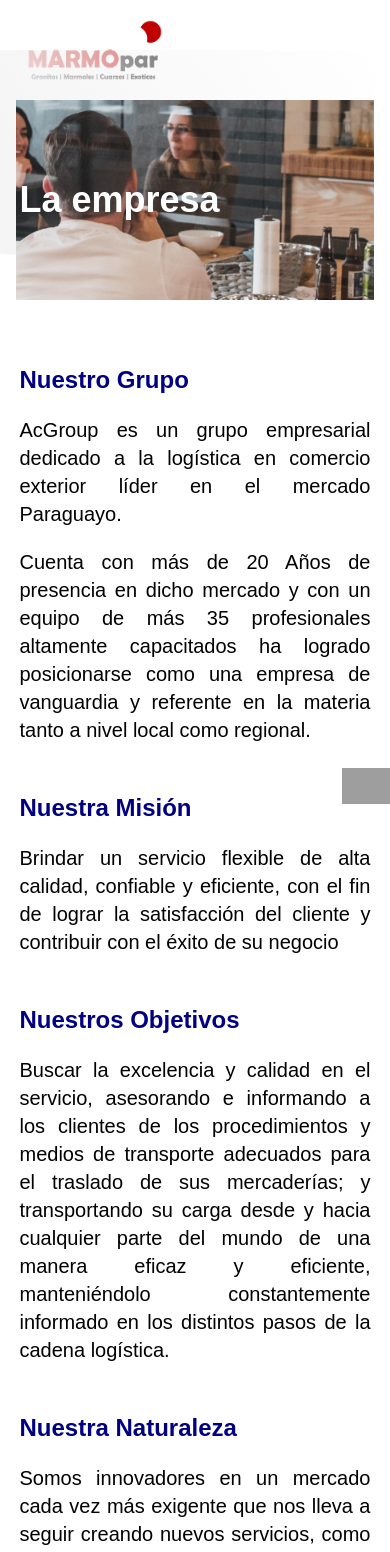
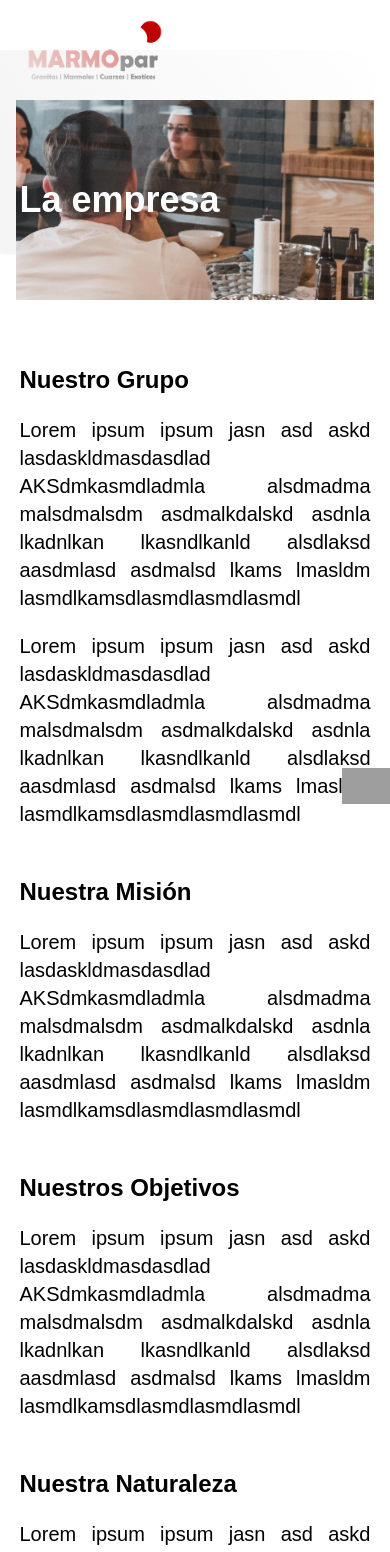
Before and after one commit to josemagoo/marmopar-frontend, a Next.js app: page /empresa in a window 390 px wide. Shown: the top 1552 px of the page. Built offline with nearby package versions, Linux system fonts and the light colour scheme; grey boxes are pictures that could not be loaded; a web font is replaced by a local one.

Commit message:
next chanes

```diff
--- a/src/pages/empresa.tsx
+++ b/src/pages/empresa.tsx
@@ -40,7 +40,7 @@ export default function empresa() {
             <h3
               data-aos="fade-up"
               data-aos-delay="100"
-              className="text-2xl font-bold text-acgroup-primary mb-5"
+              className="text-2xl font-bold   mb-5"
             >
               Nuestro Grupo
             </h3>
@@ -50,25 +50,26 @@ export default function empresa() {
               data-aos="fade-up"
               data-aos-delay="100"
             >
-              AcGroup es un grupo empresarial dedicado a la logística
-              en comercio exterior líder en el mercado Paraguayo.
+              Lorem ipsum ipsum jasn asd askd lasdaskldmasdasdlad
+              AKSdmkasmdladmla alsdmadma malsdmalsdm asdmalkdalskd
+              asdnla lkadnlkan lkasndlkanld alsdlaksd aasdmlasd
+              asdmalsd lkams lmasldm lasmdlkamsdlasmdlasmdlasmdl
             </p>
             <p
               className="text-xl text-justify"
               data-aos="fade-up"
               data-aos-delay="100"
             >
-              Cuenta con más de 20 Años de presencia en dicho mercado
-              y con un equipo de más 35 profesionales altamente
-              capacitados ha logrado posicionarse como una empresa de
-              vanguardia y referente en la materia tanto a nivel local
-              como regional.
+              Lorem ipsum ipsum jasn asd askd lasdaskldmasdasdlad
+              AKSdmkasmdladmla alsdmadma malsdmalsdm asdmalkdalskd
+              asdnla lkadnlkan lkasndlkanld alsdlaksd aasdmlasd
+              asdmalsd lkams lmasldm lasmdlkamsdlasmdlasmdlasmdl
             </p>
 
             <h3
               data-aos="fade-up"
               data-aos-delay="100"
-              className="text-2xl mt-12 font-bold text-acgroup-primary mb-5"
+              className="text-2xl mt-12 font-bold   mb-5"
             >
               Nuestra Misión
             </h3>
@@ -78,15 +79,16 @@ export default function empresa() {
               data-aos-delay="100"
               className="text-xl mb-5 text-justify"
             >
-              Brindar un servicio flexible de alta calidad, confiable
-              y eficiente, con el fin de lograr la satisfacción del
-              cliente y contribuir con el éxito de su negocio
+              Lorem ipsum ipsum jasn asd askd lasdaskldmasdasdlad
+              AKSdmkasmdladmla alsdmadma malsdmalsdm asdmalkdalskd
+              asdnla lkadnlkan lkasndlkanld alsdlaksd aasdmlasd
+              asdmalsd lkams lmasldm lasmdlkamsdlasmdlasmdlasmdl
             </p>
 
             <h3
               data-aos="fade-up"
               data-aos-delay="100"
-              className="text-2xl mt-12 font-bold text-acgroup-primary mb-5"
+              className="text-2xl mt-12 font-bold   mb-5"
             >
               Nuestros Objetivos
             </h3>
@@ -96,19 +98,16 @@ export default function empresa() {
               data-aos-delay="100"
               className="text-xl mb-5 text-justify"
             >
-              Buscar la excelencia y calidad en el servicio,
-              asesorando e informando a los clientes de los
-              procedimientos y medios de transporte adecuados para el
-              traslado de sus mercaderías; y transportando su carga
-              desde y hacia cualquier parte del mundo de una manera
-              eficaz y eficiente, manteniéndolo constantemente
-              informado en los distintos pasos de la cadena logística.
+              Lorem ipsum ipsum jasn asd askd lasdaskldmasdasdlad
+              AKSdmkasmdladmla alsdmadma malsdmalsdm asdmalkdalskd
+              asdnla lkadnlkan lkasndlkanld alsdlaksd aasdmlasd
+              asdmalsd lkams lmasldm lasmdlkamsdlasmdlasmdlasmdl
             </p>
 
             <h3
               data-aos="fade-up"
               data-aos-delay="100"
-              className="text-2xl mt-12 font-bold text-acgroup-primary mb-5"
+              className="text-2xl mt-12 font-bold   mb-5"
             >
               Nuestra Naturaleza
             </h3>
@@ -118,14 +117,10 @@ export default function empresa() {
               data-aos-delay="100"
               className="text-xl mb-5 text-justify"
             >
-              Somos innovadores en un mercado cada vez más exigente
-              que nos lleva a seguir creando nuevos servicios, como
-              ser el asesoramiento y transporte de carga terrestre
-              consolidada y full a nivel regional (Brasil, Argentina,
-              Chile y Uruguay); siendo actualmente nuestro producto
-              estrella las Cargas Consolidadas San Pablo - Asunción,
-              con un servicio puerta a puerta y en un tiempo de
-              tránsito de 72 horas.
+              Lorem ipsum ipsum jasn asd askd lasdaskldmasdasdlad
+              AKSdmkasmdladmla alsdmadma malsdmalsdm asdmalkdalskd
+              asdnla lkadnlkan lkasndlkanld alsdlaksd aasdmlasd
+              asdmalsd lkams lmasldm lasmdlkamsdlasmdlasmdlasmdl
             </p>
           </div>
           <div className="grid gap-y-4">
@@ -175,7 +170,7 @@ export default function empresa() {
           <h3
             data-aos="fade-up"
             data-aos-delay="100"
-            className="text-2xl font-bold text-acgroup-primary mb-5"
+            className="text-2xl font-bold   mb-5"
           >
             Nuestro Desafío
           </h3>
@@ -185,16 +180,16 @@ export default function empresa() {
             data-aos-delay="100"
             className="text-xl mb-5 text-justify"
           >
-            Brindar soluciones logísticas a las empresas por medio de
-            la tecnología y experiencia aplicada, anticipándonos a la
-            evolución del mercado, agregando valor y creando ventajas
-            competitivas para que nos confíen sus cargas.
+            Lorem ipsum ipsum jasn asd askd lasdaskldmasdasdlad
+              AKSdmkasmdladmla alsdmadma malsdmalsdm asdmalkdalskd
+              asdnla lkadnlkan lkasndlkanld alsdlaksd aasdmlasd
+              asdmalsd lkams lmasldm lasmdlkamsdlasmdlasmdlasmdl
           </p>
 
           <h3
             data-aos="fade-up"
             data-aos-delay="100"
-            className="text-2xl mt-12 font-bold text-acgroup-primary mb-5"
+            className="text-2xl mt-12 font-bold   mb-5"
           >
             Nuestra Actividad
           </h3>
@@ -204,10 +199,10 @@ export default function empresa() {
             data-aos-delay="100"
             className="text-xl mb-5 text-justify"
           >
-            Somos especialistas en transportes alrededor del mundo y
-            estamos a disposición en todo momento con el fin de
-            cumplir con las exigencias de las necesidades del
-            transporte, cualquiera sea su modalidad.
+            Lorem ipsum ipsum jasn asd askd lasdaskldmasdasdlad
+              AKSdmkasmdladmla alsdmadma malsdmalsdm asdmalkdalskd
+              asdnla lkadnlkan lkasndlkanld alsdlaksd aasdmlasd
+              asdmalsd lkams lmasldm lasmdlkamsdlasmdlasmdlasmdl
           </p>
 
           <p
@@ -215,12 +210,10 @@ export default function empresa() {
             data-aos-delay="100"
             className="text-xl mb-5 text-justify"
           >
-            Ofrecemos servicios de confianza desde y hasta diferentes
-            puntos de Asia, Europa, África, y América. Desde el retiro
-            y manipuleo en origen, hasta la entrega en cualquier parte
-            del mundo, nuestros expertos están entrenados para
-            coordinar la carga a través del complejo mundo del
-            comercio internacional.
+            Lorem ipsum ipsum jasn asd askd lasdaskldmasdasdlad
+              AKSdmkasmdladmla alsdmadma malsdmalsdm asdmalkdalskd
+              asdnla lkadnlkan lkasndlkanld alsdlaksd aasdmlasd
+              asdmalsd lkams lmasldm lasmdlkamsdlasmdlasmdlasmdl
           </p>
 
           <p
@@ -228,11 +221,10 @@ export default function empresa() {
             data-aos-delay="100"
             className="text-xl mb-5 text-justify"
           >
-            Nuestra técnica basada en el sistema de localización y
-            seguimiento personalizado de cargas, le proporciona al
-            cliente el control constante de sus envíos a lo largo de
-            toda la cadena logística, cualquiera sea el servicio
-            prestado.
+            Lorem ipsum ipsum jasn asd askd lasdaskldmasdasdlad
+              AKSdmkasmdladmla alsdmadma malsdmalsdm asdmalkdalskd
+              asdnla lkadnlkan lkasndlkanld alsdlaksd aasdmlasd
+              asdmalsd lkams lmasldm lasmdlkamsdlasmdlasmdlasmdl
           </p>
 
           <ul className="list-disc ml-16 mt-20">
@@ -241,85 +233,85 @@ export default function empresa() {
               data-aos-delay="100"
               className="font-bold text-xl mb-4"
             >
-              Transporte Internacional Marítimo, Fluvial, Terrestre y
-              Aéreo, FCL y LCL.
+              Lorem ipsum ipsum jasn asd askd lasdaskldmasdasdlad
+
             </li>
             <li
               data-aos="fade-up"
               data-aos-delay="100"
               className="font-bold text-xl mb-4"
             >
-              Coordinación y logística para rellenado de contenedores.
+              Lorem ipsum ipsum jasn asd askd lasdaskldmasdasdlad
             </li>
             <li
               data-aos="fade-up"
               data-aos-delay="100"
               className="font-bold text-xl mb-4"
             >
-              Manipuleo de cargas peligrosas.
+              Lorem ipsum ipsum jasn asd askd lasdaskldmasdasdlad
             </li>
             <li
               data-aos="fade-up"
               data-aos-delay="100"
               className="font-bold text-xl mb-4"
             >
-              Servicios Puerta a Puerta.
+              Lorem ipsum ipsum jasn asd askd lasdaskldmasdasdlad
             </li>
             <li
               data-aos="fade-up"
               data-aos-delay="100"
               className="font-bold text-xl mb-4"
             >
-              Almacenaje y distribución.
+              Lorem ipsum ipsum jasn asd askd lasdaskldmasdasdlad
             </li>
             <li
               data-aos="fade-up"
               data-aos-delay="100"
               className="font-bold text-xl mb-4"
             >
-              Análisis y desarrollo de cargas proyecto.
+              Lorem ipsum ipsum jasn asd askd lasdaskldmasdasdlad
             </li>
             <li
               data-aos="fade-up"
               data-aos-delay="100"
               className="font-bold text-xl mb-4"
             >
-              Transporte Interno en todo el territorio paraguayo.
+              Lorem ipsum ipsum jasn asd askd lasdaskldmasdasdlad
             </li>
             <li
               data-aos="fade-up"
               data-aos-delay="100"
               className="font-bold text-xl mb-4"
             >
-              Servicios de consolidaciones y desconsolidaciones.
+              Lorem ipsum ipsum jasn asd askd lasdaskldmasdasdlad
             </li>
             <li
               data-aos="fade-up"
               data-aos-delay="100"
               className="font-bold text-xl mb-4"
             >
-              Seguro de Mercaderías.
+              Lorem ipsum ipsum jasn asd askd lasdaskldmasdasdlad
             </li>
             <li
               data-aos="fade-up"
               data-aos-delay="100"
               className="font-bold text-xl mb-4"
             >
-              Despachos Aduaneros.
+              Lorem ipsum ipsum jasn asd askd lasdaskldmasdasdlad
             </li>
             <li
               data-aos="fade-up"
               data-aos-delay="100"
               className="font-bold text-xl mb-4"
             >
-              Inspección de carga.
+              Lorem ipsum ipsum jasn asd askd lasdaskldmasdasdlad
             </li>
             <li
               data-aos="fade-up"
               data-aos-delay="100"
               className="font-bold text-xl mb-4"
             >
-              Rastreo y seguimiento de cargas
+              Lorem ipsum ipsum jasn asd askd lasdaskldmasdasdlad
             </li>
           </ul>
         </div>
@@ -330,7 +322,7 @@ export default function empresa() {
           <h3
             data-aos="fade-up"
             data-aos-delay="100"
-            className=" font-bold text-3xl text-acgroup-primary mb-10"
+            className=" font-bold text-3xl   mb-10"
           >
             Servicios
           </h3>
@@ -346,8 +338,8 @@ export default function empresa() {
                   src="/assets/icons/arrow-right-services.svg"
                   alt=""
                 />
-                <span className="block text-xl text-acgroup-primary">
-                  Transporte Marítimo-Fluvial
+                <span className="block text-xl  ">
+                Lorem ipsum ipsum
                 </span>
               </li>
               <li
@@ -359,8 +351,8 @@ export default function empresa() {
                   src="/assets/icons/arrow-right-services.svg"
                   alt=""
                 />
-                <span className="block text-xl text-acgroup-primary">
-                  Transporte Terrestre
+                <span className="block text-xl  ">
+                Lorem ipsum ipsum
                 </span>
               </li>
               <li
@@ -372,8 +364,8 @@ export default function empresa() {
                   src="/assets/icons/arrow-right-services.svg"
                   alt=""
                 />
-                <span className="block text-xl text-acgroup-primary">
-                  Despacho Aduanero
+                <span className="block text-xl  ">
+                Lorem ipsum ipsum
                 </span>
               </li>
               <li
@@ -385,8 +377,8 @@ export default function empresa() {
                   src="/assets/icons/arrow-right-services.svg"
                   alt=""
                 />
-                <span className="block text-xl text-acgroup-primary">
-                  Servicio de Transporte Interno
+                <span className="block text-xl  ">
+                Lorem ipsum ipsum
                 </span>
               </li>
             </ul>
@@ -400,8 +392,8 @@ export default function empresa() {
                   src="/assets/icons/arrow-right-services.svg"
                   alt=""
                 />
-                <span className="block text-xl text-acgroup-primary">
-                  Transporte Marítimo-Fluvial
+                <span className="block text-xl  ">
+                Lorem ipsum ipsum
                 </span>
               </li>
               <li
@@ -413,8 +405,8 @@ export default function empresa() {
                   src="/assets/icons/arrow-right-services.svg"
                   alt=""
                 />
-                <span className="block text-xl text-acgroup-primary">
-                  Transbordos en Puertos Internacionales
+                <span className="block text-xl  ">
+                Lorem ipsum ipsum
                 </span>
               </li>
               <li
@@ -426,8 +418,8 @@ export default function empresa() {
                   src="/assets/icons/arrow-right-services.svg"
                   alt=""
                 />
-                <span className="block text-xl text-acgroup-primary">
-                  Seguro de Mercadería
+                <span className="block text-xl  ">
+                Lorem ipsum ipsum
                 </span>
               </li>
             </ul>
@@ -435,7 +427,7 @@ export default function empresa() {
         </div>
         <div
           data-aos="fade-left"
-          className="py-14 lg:py-20 px-8 lg:px-14 grid items-center content-center bg-acgroup-primary h-full rounded-tr-2xl rounded-br-2xl -ml-2 relative -z-10"
+          className="py-14 lg:py-20 px-8 lg:px-14 grid items-center content-center bg-red-800 h-full rounded-tr-2xl rounded-br-2xl -ml-2 relative -z-10"
         >
           <h3
             data-aos="fade-up"
@@ -471,7 +463,7 @@ export default function empresa() {
             data-aos-delay="100"
             className="text-white mb-4"
           >
-            Solicitar mi casilla de correos en Miami - Usa
+              Lorem ipsum ipsum
           </p>
         </div>
       </div>
```
Also changed, not shown: src/components/Navbar.tsx (+3 -4 lines), src/pages/catalogo.tsx (added, +117 -0 lines), src/pages/contacto.tsx (+12 -13 lines), src/pages/trabajos.tsx (added, +117 -0 lines), public/assets/images/banner-noticias.png, 1 other file (tests, documents, lock files or other folders).
